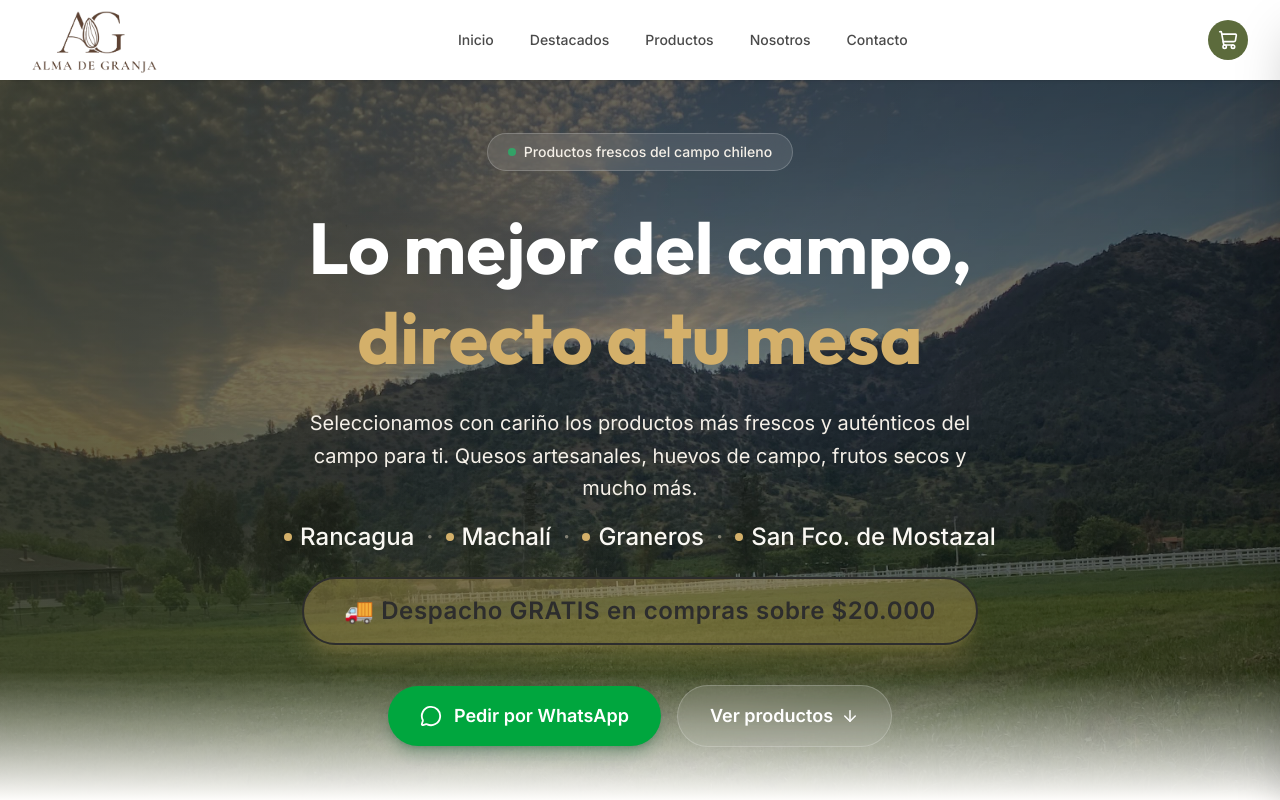
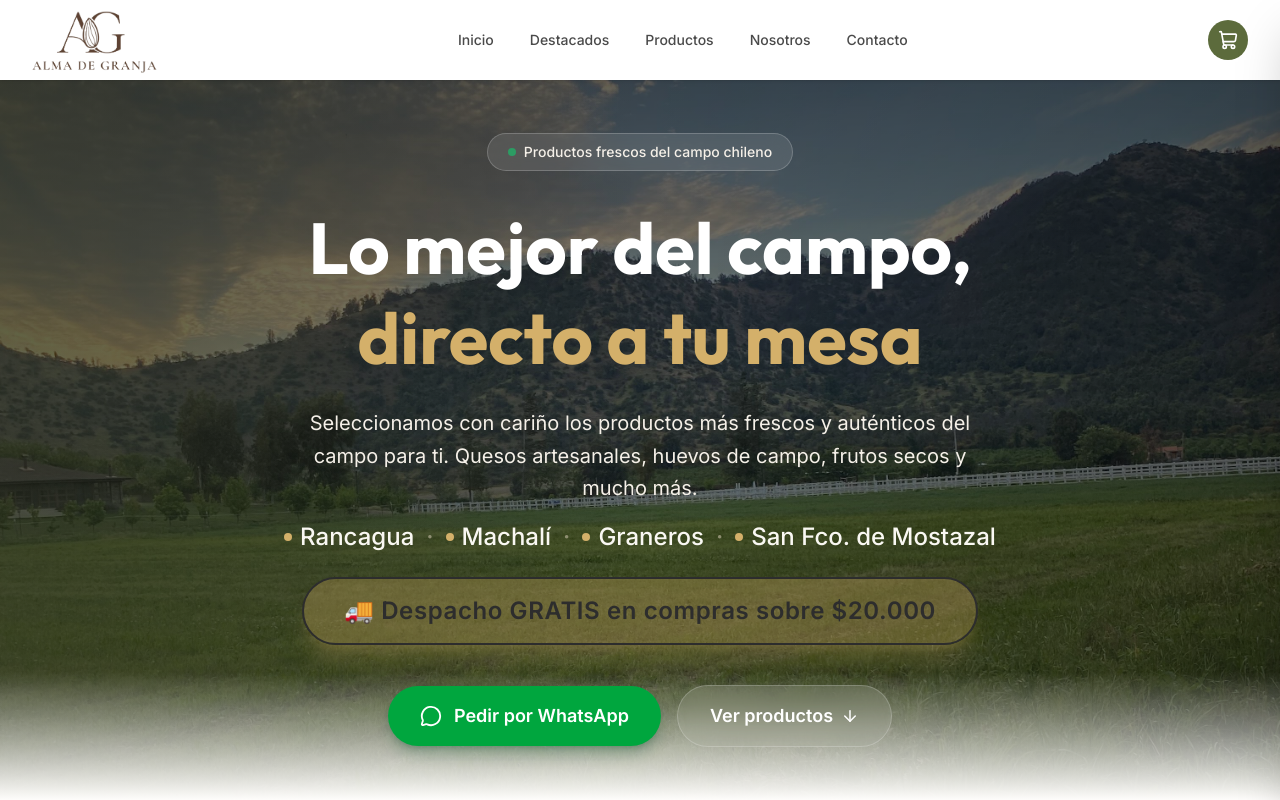
Before and after one commit to fpgalarce-creator/adg_vf, a React (Vite) app in the folder client/: page / in a window 1280 px wide. Shown: the top 800 px of the page. Built offline with nearby package versions, Linux system fonts and the light colour scheme.

Commit message:
Adjust hero image framing to 50% 30%

```diff
--- a/client/src/components/Hero.jsx
+++ b/client/src/components/Hero.jsx
@@ -18,7 +18,7 @@
         <img
           src={heroImg}
           alt="Campo verde con productos frescos"
-          className="w-full h-full object-cover object-[50%_20%]"
+          className="w-full h-full object-cover object-[50%_30%]"
         />
         <div className="absolute inset-0 bg-gradient-to-b from-black/65 via-black/45 to-olive-900/75" />
         <div className="absolute inset-0 bg-gradient-to-r from-olive-900/45 via-transparent to-black/20" />
```
